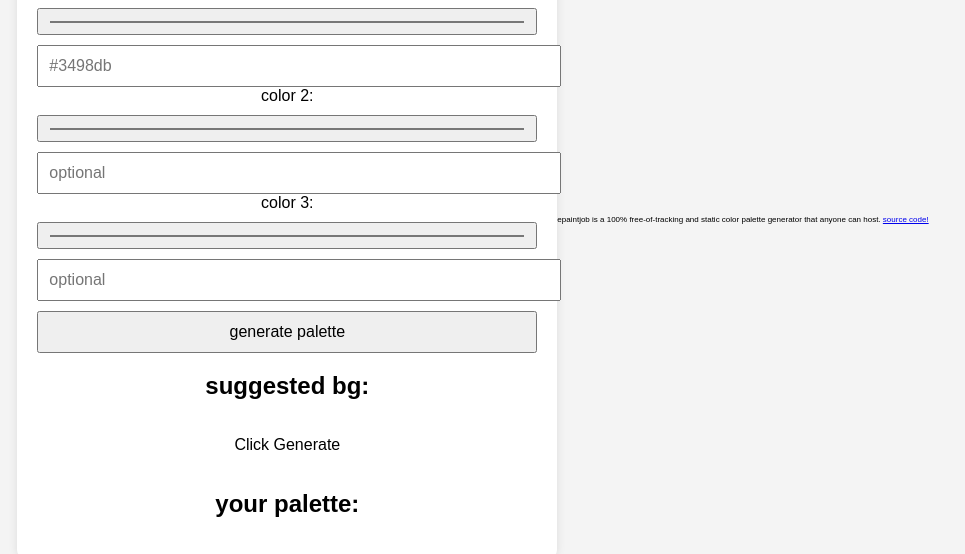
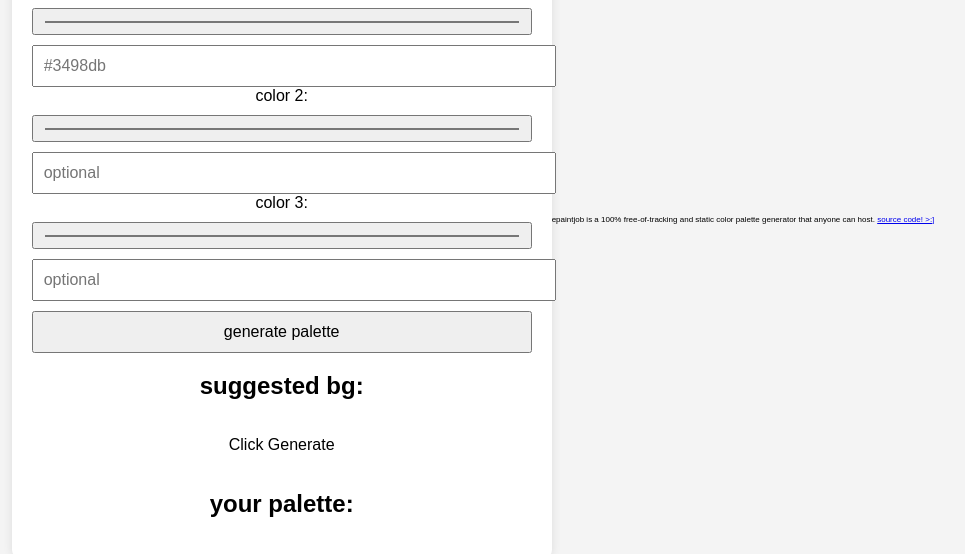
Before and after one commit to gigirassy/Epaintjob, a plain HTML site: page index.html in a window 1280 px wide. Shown: the part 181-735 px from the top of the page, without its empty margins (167-1132 px from the left). Drawn offline with Linux system fonts and the light colour scheme.

Commit message:
Update index.html

```diff
--- a/index.html
+++ b/index.html
@@ -34,6 +34,6 @@
     <script src="colors.js"></script>
     <script src="script.js"></script>
 
-    <span style="font-size:50%">epaintjob is a 100% free-of-tracking and static color palette generator that anyone can host. <a href="https://gitz.blitzw.in/nune/epaintjob">source code!</a></span>
+    <span style="font-size:50%">epaintjob is a 100% free-of-tracking and static color palette generator that anyone can host. <a href="https://gitz.blitzw.in/nune/epaintjob">source code! >:]</a></span>
 </body>
 </html>
```
